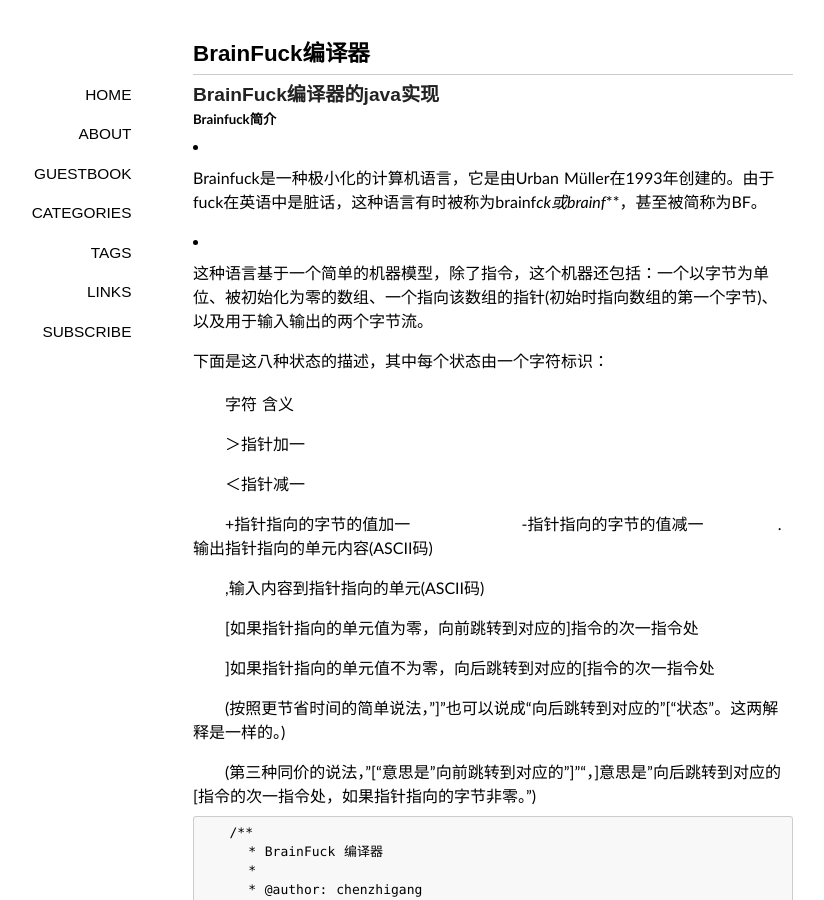
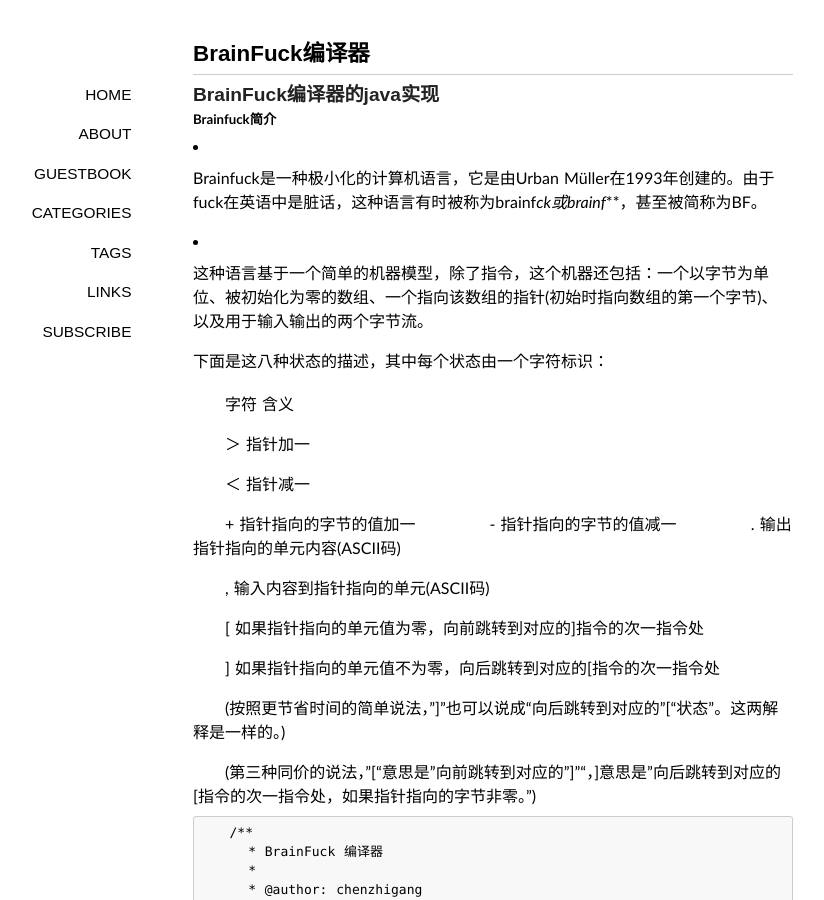
Before and after one commit to chenzhigang/chenzhigang.github.io, a Jekyll site: the page built from _posts/201409/2014-09-09-BrainFuck.md, in a window 1280 px wide and 900 px high. Shown: the whole window, without its empty margins (147-971 px from the left). Built offline with Jekyll 4.4.1, drawn with Linux system fonts in a browser that asks for light colours; some web fonts are replaced; Markdown is read by kramdown in place of the engine named in the settings; comment, search, counter and statistics services are not loaded.

Commit message:
no message

```diff
--- a/_posts/201409/2014-09-09-BrainFuck.md
+++ b/_posts/201409/2014-09-09-BrainFuck.md
@@ -20,23 +20,21 @@ tags:
 
 　　字符 含义
 
-　　＞指针加一
+　　＞ 指针加一
 
-　　＜指针减一
+　　＜ 指针减一
 
-　　+指针指向的字节的值加一
+　　\+ 指针指向的字节的值加一
 
+　　\- 指针指向的字节的值减一
 
-　　-指针指向的字节的值减一
+　　. 输出指针指向的单元内容(ASCII码)
 
-　　.输出指针指向的单元内容(ASCII码)
+　　, 输入内容到指针指向的单元(ASCII码)
 
-　　,输入内容到指针指向的单元(ASCII码)
+　　[ 如果指针指向的单元值为零，向前跳转到对应的]指令的次一指令处
 
-
-　　[如果指针指向的单元值为零，向前跳转到对应的]指令的次一指令处
-
-　　]如果指针指向的单元值不为零，向后跳转到对应的[指令的次一指令处
+　　] 如果指针指向的单元值不为零，向后跳转到对应的[指令的次一指令处
 
 　　(按照更节省时间的简单说法，"]"也可以说成“向后跳转到对应的"["状态”。这两解释是一样的。)
 
```
